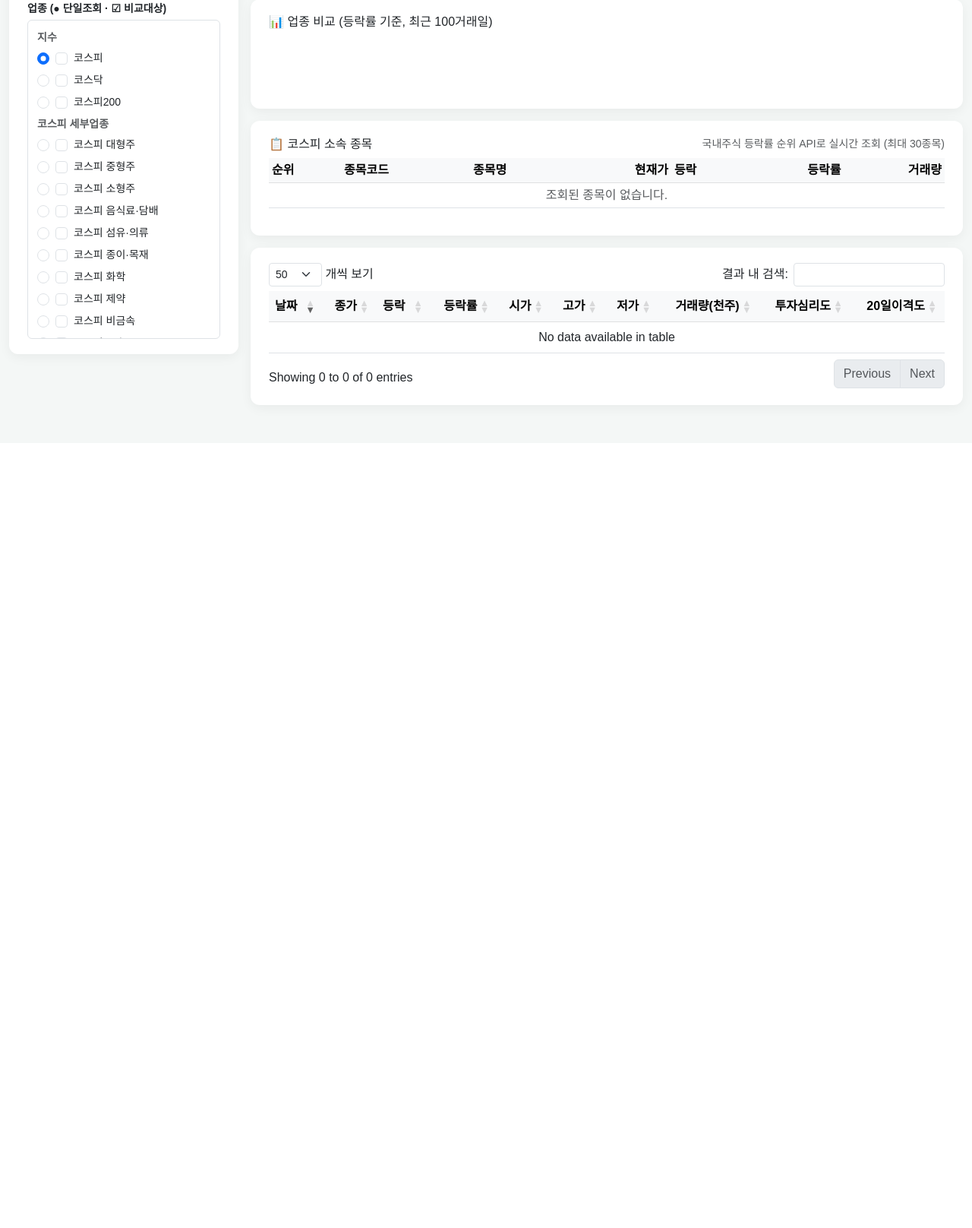
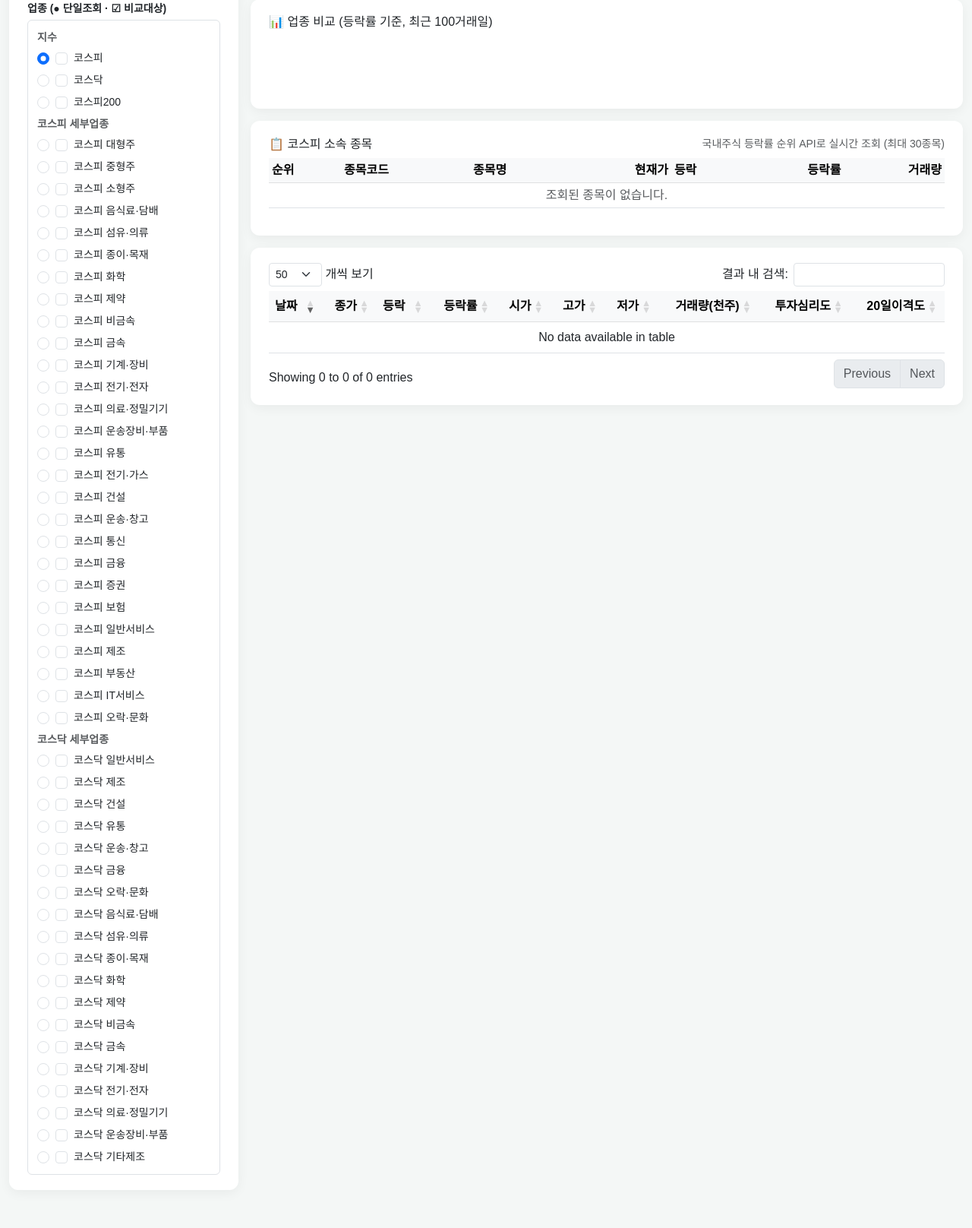
Before and after one commit to yunjinwoo/upbit-alert, a Flask app: page /sector-index in a window 1280 px wide. Shown: the part 514-2130 px from the top of the page at 76% size. Before the commit the page ends 1059 px from the top, so only its background shows below. Run offline with Flask 3, Linux system fonts and the light colour scheme; data that the repository does not hold is empty; some libraries are stand-ins or nearby versions.

Commit message:
style: 업종 선택 리스트 내부 스크롤 제거
sectorList가 사이드바로 옮겨져 공간이 넉넉해졌으므로 max-height/
overflow-y 스크롤 제약을 없애고 48개 업종 전체가 펼쳐져 보이도록 함.

Co-Authored-By: Claude Sonnet 5 <noreply@anthropic.com>

```diff
--- a/templates/sector_index.html
+++ b/templates/sector_index.html
@@ -138,7 +138,7 @@
 
                 <!-- 4. 업종 선택영역 -->
                 <label class="form-label mb-1 small fw-bold">업종 (● 단일조회 · ☑ 비교대상)</label>
-                <div id="sectorList" class="border rounded p-2" style="max-height:420px; overflow-y:auto;"></div>
+                <div id="sectorList" class="border rounded p-2"></div>
                 <!-- 목록은 페이지 로드시 /api/sector-index/list로 세부 업종까지 채워짐 -->
             </div>
         </div>
```
